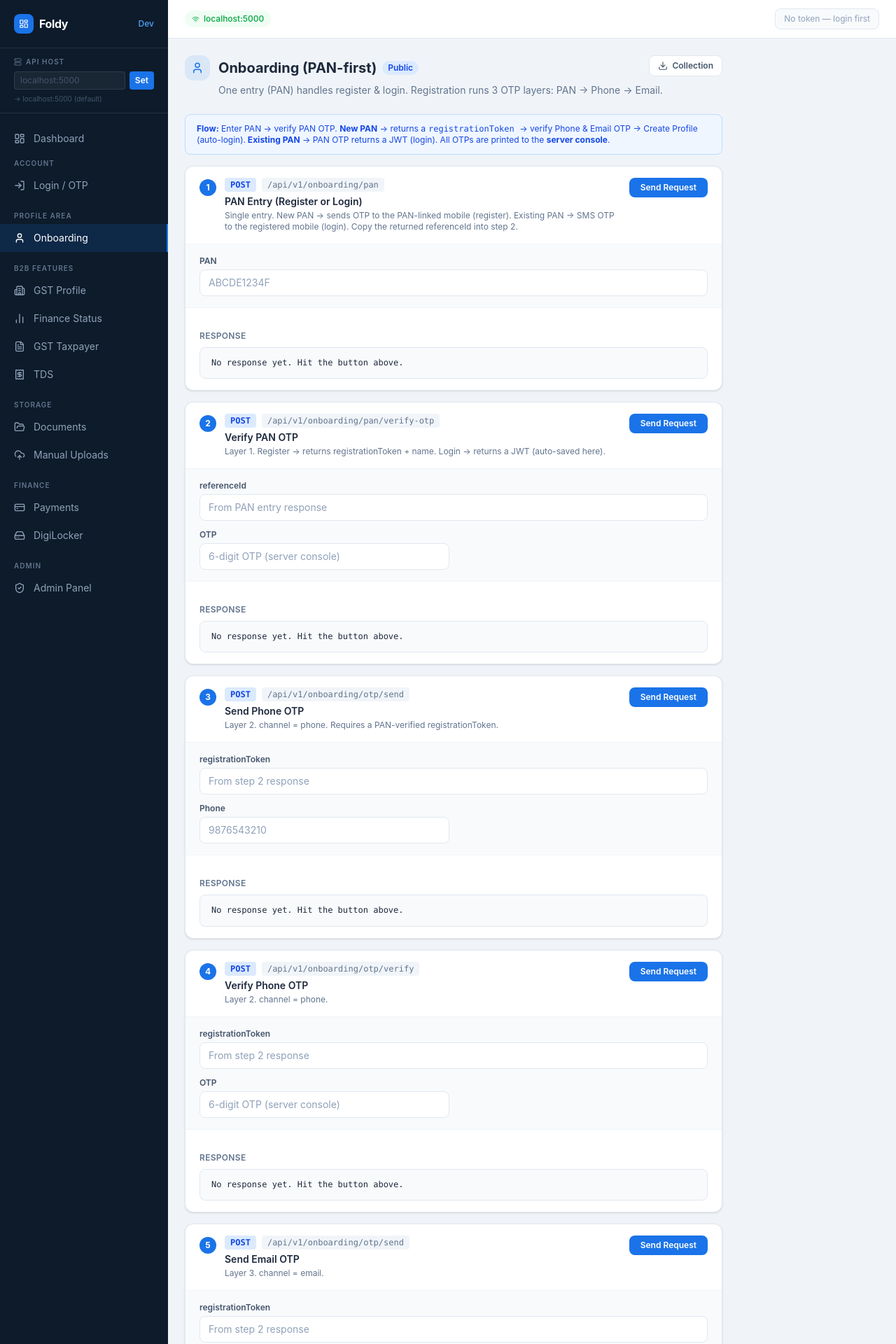
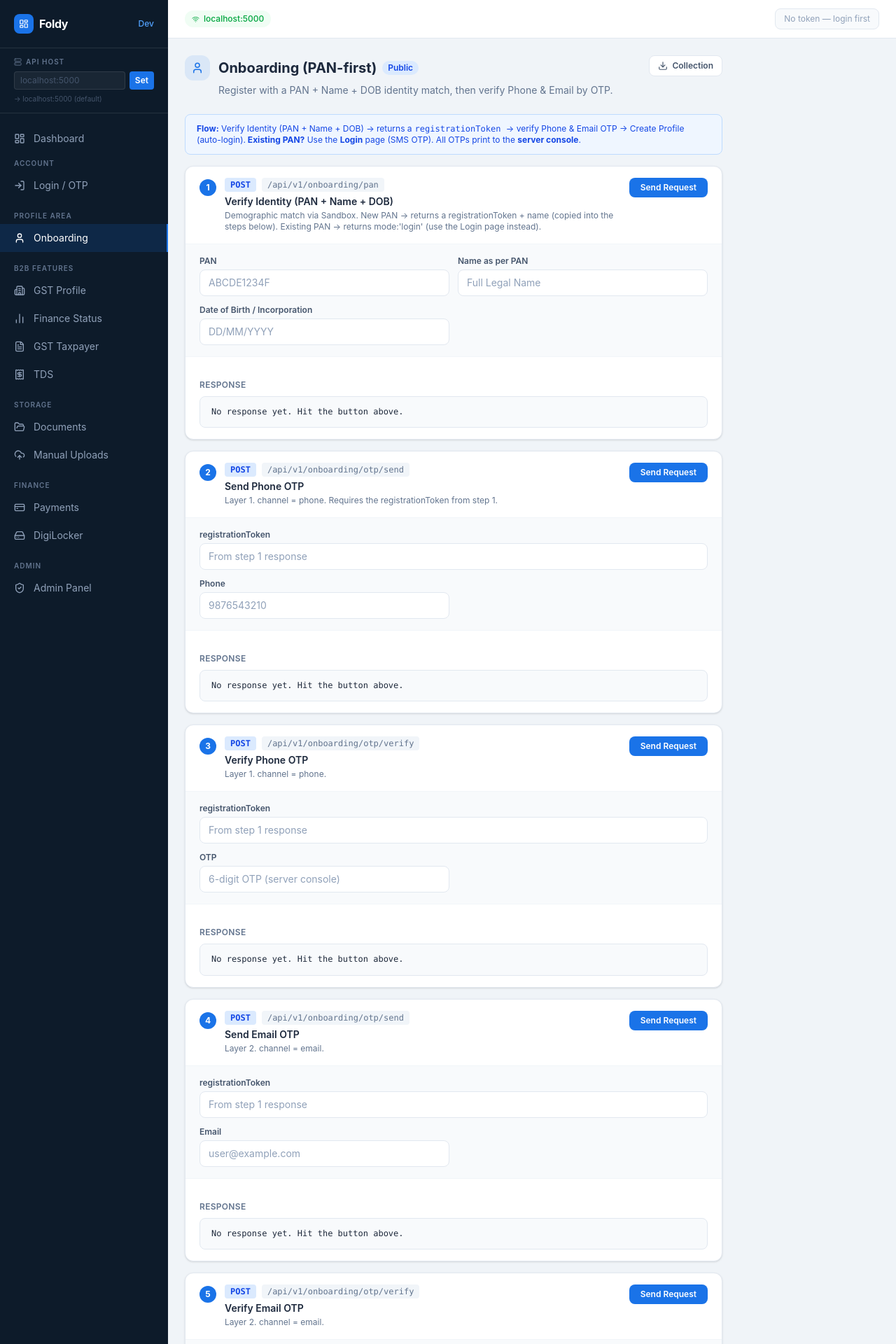
Before and after one commit to kaushikwebingo-tech/foldy_web, a React (Vite) app: page /onboarding in a window 1280 px wide. Shown: the top 1920 px of the page at 70% size. Built offline with nearby package versions, Linux system fonts and the light colour scheme.

Commit message:
onboarding api changes

```diff
--- a/src/api/authApi.ts
+++ b/src/api/authApi.ts
@@ -3,18 +3,21 @@ import { client } from './client';
 /*
  * Onboarding (PAN-first) + session helpers.
  * Single entry: panEntry → server returns mode "register" or "login".
- * Registration runs 3 OTP layers: PAN → Phone → Email → create-profile.
+ *   - New PAN (+ name + DOB) → demographic match → registrationToken.
+ *   - Existing PAN → SMS OTP to the registered mobile (login).
+ * Registration then runs 2 OTP layers: Phone → Email → create-profile.
  */
 export const authApi = {
-  // Single entry — register (new PAN) or login (existing PAN).
-  panEntry:        (pan: string) =>
-    client.post('/onboarding/pan', { pan }),
+  // Single entry. Registration needs pan + name + dob (demographic match);
+  // login (existing PAN) only needs pan.
+  panEntry:        (pan: string, name?: string, dob?: string) =>
+    client.post('/onboarding/pan', { pan, ...(name ? { name } : {}), ...(dob ? { dob } : {}) }),
 
-  // Layer 1 — PAN OTP. Returns registrationToken (register) or token (login).
+  // Existing-PAN login — verify the SMS OTP. Returns { mode:'login', token, user }.
   verifyPanOtp:    (referenceId: string, otp: string) =>
     client.post('/onboarding/pan/verify-otp', { referenceId, otp }),
 
-  // Layers 2 & 3 — phone / email OTP (registration).
+  // Layers 1 & 2 — phone / email OTP (registration).
   sendOtp:         (registrationToken: string, channel: 'phone' | 'email', value: string) =>
     client.post('/onboarding/otp/send', { registrationToken, channel, value }),
 
--- a/src/lib/apiCatalog.ts
+++ b/src/lib/apiCatalog.ts
@@ -52,31 +52,31 @@ export const API_SECTIONS: Record<string, ApiSection> = {
   onboarding: {
     key: 'onboarding',
     name: 'Onboarding (PAN-first)',
-    description: 'Single entry: POST /onboarding/pan handles both registration and login. Registration runs 3 OTP layers — PAN (AuthBridge) → Phone → Email — then create-profile returns a JWT. Login (existing PAN) returns the JWT from pan/verify-otp. All OTPs print to the server console in dev.',
+    description: 'Single entry: POST /onboarding/pan handles both registration and login. New PAN → PAN + name + DOB demographic match (Sandbox) → registrationToken; registration then runs 2 OTP layers — Phone → Email — and create-profile returns a JWT. Existing PAN → SMS OTP to the registered mobile, then pan/verify-otp returns the JWT. All OTPs print to the server console in dev.',
     endpoints: [
       {
         name: 'PAN Entry (Register or Login)',
         method: 'POST',
         path: 'api/v1/onboarding/pan',
-        description: 'New PAN → AuthBridge sends OTP to the PAN-linked mobile (mode:"register"). Existing PAN → SMS OTP to the registered mobile (mode:"login"). Returns a referenceId for the next step.',
-        body: { pan: 'ABCDE1234F' }
+        description: 'New PAN → demographic match on PAN + name + dob; on success returns mode:"register" + registrationToken + name. Existing PAN → SMS OTP to the registered mobile, returns mode:"login" + referenceId (name/dob ignored).',
+        body: { pan: 'ABCDE1234F', name: 'John Doe', dob: '01/01/1990' }
       },
       {
-        name: 'Verify PAN OTP (Layer 1)',
+        name: 'Verify OTP & Login (existing PAN)',
         method: 'POST',
         path: 'api/v1/onboarding/pan/verify-otp',
-        description: 'Register → returns registrationToken + name. Login → returns { token, user } (JWT).',
+        description: 'Login only: verifies the SMS OTP from PAN Entry and returns { mode:"login", token, user } (JWT).',
         body: { referenceId: '<referenceId>', otp: '123456' }
       },
       {
-        name: 'Send OTP — Phone / Email (Layers 2 & 3)',
+        name: 'Send OTP — Phone / Email (Layers 1 & 2)',
         method: 'POST',
         path: 'api/v1/onboarding/otp/send',
-        description: 'channel = "phone" or "email". Requires a PAN-verified registrationToken.',
+        description: 'channel = "phone" or "email". Requires the registrationToken from PAN Entry.',
         body: { registrationToken: '<registrationToken>', channel: 'phone', value: '9876543210' }
       },
       {
-        name: 'Verify OTP — Phone / Email (Layers 2 & 3)',
+        name: 'Verify OTP — Phone / Email (Layers 1 & 2)',
         method: 'POST',
         path: 'api/v1/onboarding/otp/verify',
         body: { registrationToken: '<registrationToken>', channel: 'phone', otp: '123456' }
@@ -85,7 +85,7 @@ export const API_SECTIONS: Record<string, ApiSection> = {
         name: 'Create Profile (auto-login)',
         method: 'POST',
         path: 'api/v1/onboarding/create-profile',
-        description: 'Requires PAN + Phone + Email all verified. Returns { token, user }. name defaults to the PAN-fetched name.',
+        description: 'Requires Phone + Email verified. Returns { token, user }. name defaults to the identity-matched name.',
         body: { registrationToken: '<registrationToken>', name: 'John Doe' }
       },
       {
--- a/src/pages/AdminPage.tsx
+++ b/src/pages/AdminPage.tsx
@@ -116,6 +116,7 @@ export default function AdminPage() {
       <div className="space-y-4">
         {/* Admin Register */}
         <ApiCard
+          step={1}
           title="Register Admin"
           method="POST"
           endpoint="/api/admin/v1/auth/register"
@@ -146,6 +147,7 @@ export default function AdminPage() {
 
         {/* Admin Login */}
         <ApiCard
+          step={2}
           title="Admin Login"
           method="POST"
           endpoint="/api/admin/v1/auth/login"
@@ -174,6 +176,7 @@ export default function AdminPage() {
 
         {/* List admins */}
         <ApiCard
+          step={3}
           title="List Admin Users"
           method="GET"
           endpoint="/api/admin/v1/admin-users"
@@ -211,6 +214,7 @@ export default function AdminPage() {
 
         {/* List plans */}
         <ApiCard
+          step={4}
           title="List Plans"
           method="GET"
           endpoint="/api/admin/v1/plans"
@@ -218,8 +222,9 @@ export default function AdminPage() {
           onSubmit={() => adminApi.listPlans()}
         />
 
-        Create plan
+        {/* Create plan */}
         <ApiCard
+          step={5}
           title="Create Plan"
           method="POST"
           endpoint="/api/admin/v1/plans"
@@ -307,6 +312,7 @@ export default function AdminPage() {
 
         {/* Update plan */}
         <ApiCard
+          step={6}
           title="Update Plan (price / quotas)"
           method="PUT"
           endpoint="/api/admin/v1/plans/:id"
@@ -325,6 +331,7 @@ export default function AdminPage() {
 
         {/* Activate / deactivate plan */}
         <ApiCard
+          step={7}
           title="Activate / Deactivate Plan"
           method="PATCH"
           endpoint="/api/admin/v1/plans/:id/status"
@@ -366,6 +373,7 @@ export default function AdminPage() {
 
         {/* Overview */}
         <ApiCard
+          step={8}
           title="Statistics Overview"
           method="GET"
           endpoint="/api/admin/v1/stats/overview"
@@ -393,6 +401,7 @@ export default function AdminPage() {
 
         {/* Revenue */}
         <ApiCard
+          step={9}
           title="Revenue & Trend"
           method="GET"
           endpoint="/api/admin/v1/stats/revenue"
@@ -423,6 +432,7 @@ export default function AdminPage() {
 
         {/* List app users */}
         <ApiCard
+          step={10}
           title="List App Users"
           method="GET"
           endpoint="/api/admin/v1/users"
@@ -449,6 +459,7 @@ export default function AdminPage() {
 
         {/* Get user details */}
         <ApiCard
+          step={11}
           title="Get User Details"
           method="GET"
           endpoint="/api/admin/v1/users/:userId"
@@ -467,6 +478,7 @@ export default function AdminPage() {
 
         {/* Block user */}
         <ApiCard
+          step={12}
           title="Block User"
           method="PATCH"
           endpoint="/api/admin/v1/users/:userId/block"
@@ -493,6 +505,7 @@ export default function AdminPage() {
 
         {/* Unblock user */}
         <ApiCard
+          step={13}
           title="Unblock User"
           method="PATCH"
           endpoint="/api/admin/v1/users/:userId/unblock"
@@ -518,6 +531,7 @@ export default function AdminPage() {
 
         {/* Cancel subscription */}
         <ApiCard
+          step={14}
           title="Cancel Subscription"
           method="POST"
           endpoint="/api/admin/v1/users/:userId/cancel-subscription"
@@ -544,6 +558,7 @@ export default function AdminPage() {
 
         {/* Refund payment */}
         <ApiCard
+          step={15}
           title="Process Refund"
           method="POST"
           endpoint="/api/admin/v1/payments/:paymentId/refund"
@@ -581,6 +596,7 @@ export default function AdminPage() {
 
         {/* Audit logs */}
         <ApiCard
+          step={16}
           title="Audit Logs"
           method="GET"
           endpoint="/api/admin/v1/audit-logs"
--- a/src/pages/GstTaxpayerPage.tsx
+++ b/src/pages/GstTaxpayerPage.tsx
@@ -72,9 +72,8 @@ export default function GstTaxpayerPage() {
 
       <div className="space-y-4">
         {/* Step 1 */}
-        <div className="relative">
-          <div className="absolute -left-3 top-4 w-6 h-6 bg-[#1A73E8] rounded-full flex items-center justify-center text-white text-xs font-bold">1</div>
         <ApiCard
+          step={1}
           title="Generate GST Portal OTP"
           method="POST"
           endpoint="/api/v1/b2b/gst/otp"
@@ -86,12 +85,10 @@ export default function GstTaxpayerPage() {
           <SelectField label="Type" value={otpType} onChange={setOtpType} options={OTP_TYPES} />
           <Field label="Title (optional)" value={otpTitle} onChange={setOtpTitle} placeholder="e.g. Q1 filing" />
         </ApiCard>
-        </div>
 
         {/* Step 2 */}
-        <div className="relative">
-          <div className="absolute -left-3 top-4 w-6 h-6 bg-[#1A73E8] rounded-full flex items-center justify-center text-white text-xs font-bold">2</div>
         <ApiCard
+          step={2}
           title="Verify GST Portal OTP"
           method="POST"
           endpoint="/api/v1/b2b/gst/otp/verify"
@@ -102,10 +99,10 @@ export default function GstTaxpayerPage() {
           <Field label="GSTIN" value={gstin} onChange={setGstin} placeholder="29ABCDE1234F1Z5" />
           <Field label="OTP" value={otp} onChange={setOtp} placeholder="OTP from GST portal" />
         </ApiCard>
-        </div>
 
         {/* Refresh session */}
         <ApiCard
+          step={3}
           title="Refresh Taxpayer Session"
           method="POST"
           endpoint="/api/v1/b2b/gst/session/refresh"
@@ -117,6 +114,7 @@ export default function GstTaxpayerPage() {
 
         {/* GSTR-1 Summary */}
         <ApiCard
+          step={4}
           title="Get GSTR-1 Summary"
           method="POST"
           endpoint="/api/v1/b2b/gst/gstr1/summary"
@@ -131,6 +129,7 @@ export default function GstTaxpayerPage() {
 
         {/* GSTR-1 B2B */}
         <ApiCard
+          step={5}
           title="Get GSTR-1 B2B Invoices"
           method="POST"
           endpoint="/api/v1/b2b/gst/gstr1/b2b"
@@ -145,6 +144,7 @@ export default function GstTaxpayerPage() {
 
         {/* Comprehensive Summary */}
         <ApiCard
+          step={6}
           title="Get Return Summary (GSTR-1/1A/3B/9/9C)"
           method="POST"
           endpoint="/api/v1/b2b/gst/summary/:type"
@@ -159,6 +159,7 @@ export default function GstTaxpayerPage() {
 
         {/* Sales Summary */}
         <ApiCard
+          step={7}
           title="Get Annual Sales Summary"
           method="GET"
           endpoint="/api/v1/b2b/gst/sales-summary"
@@ -172,6 +173,7 @@ export default function GstTaxpayerPage() {
 
         {/* Mark as filed */}
         <ApiCard
+          step={8}
           title="Mark Return as Filed"
           method="POST"
           endpoint="/api/v1/b2b/gst/mark-as-filed"
--- a/src/pages/LoginPage.tsx
+++ b/src/pages/LoginPage.tsx
@@ -25,7 +25,7 @@ function PanLoginCards() {
         title="PAN Entry"
         method="POST"
         endpoint="/api/v1/onboarding/pan"
-        description="Existing PAN → SMS OTP to the registered mobile (login). New PAN → starts registration. Copy referenceId into step 2."
+        description="Existing PAN → SMS OTP to the registered mobile (login). New PAN → use the Onboarding page (needs Name + DOB). Copy referenceId into step 2."
         onSubmit={() => authApi.panEntry(pan)}
       >
         <Field label="PAN" value={pan} onChange={setPan} placeholder="ABCDE1234F" fullWidth />
--- a/src/pages/OnboardingPage.tsx
+++ b/src/pages/OnboardingPage.tsx
@@ -7,132 +7,117 @@ import { setToken } from "@/lib/utils";
 import { User } from "lucide-react";
 
 /*
- * PAN-first onboarding. Single entry (POST /onboarding/pan) branches register vs
- * login. Registration = 3 OTP layers (PAN → Phone → Email) → create-profile.
- * Dev: every OTP is printed to the SERVER console ([DEV OTP] / [AuthBridge STUB]).
+ * PAN-first onboarding (registration). Step 1 is a PAN + Name + DOB demographic
+ * match (Sandbox) — no PAN OTP. On a match the server returns a registrationToken;
+ * registration then verifies Phone & Email via OTP and create-profile auto-logs in.
+ * Existing PAN → use the Login page (SMS OTP). Dev: OTPs print to the SERVER console.
  */
 export default function OnboardingPage() {
   const [pan, setPan] = useState("");
-  const [referenceId, setReferenceId] = useState("");
-  const [panOtp, setPanOtp] = useState("");
+  const [name, setName] = useState("");
+  const [dob, setDob] = useState("");
   const [regToken, setRegToken] = useState("");
   const [phone, setPhone] = useState("");
   const [phoneOtp, setPhoneOtp] = useState("");
   const [email, setEmail] = useState("");
   const [emailOtp, setEmailOtp] = useState("");
-  const [name, setName] = useState("");
 
   return (
     <div className="max-w-3xl">
       <PageHeader
         title="Onboarding (PAN-first)"
-        subtitle="One entry (PAN) handles register & login. Registration runs 3 OTP layers: PAN → Phone → Email."
+        subtitle="Register with a PAN + Name + DOB identity match, then verify Phone & Email by OTP."
         icon={<User size={18} />}
         badge="Public"
         postmanSection="onboarding"
       />
 
       <div className="mb-4 px-4 py-3 bg-blue-50 border border-blue-200 rounded-lg text-xs text-blue-700">
-        <strong>Flow:</strong> Enter PAN → verify PAN OTP. <strong>New PAN</strong> → returns a
+        <strong>Flow:</strong> Verify Identity (PAN + Name + DOB) → returns a
         <code className="mx-1">registrationToken</code> → verify Phone &amp; Email OTP → Create Profile (auto-login).
-        <strong> Existing PAN</strong> → PAN OTP returns a JWT (login). All OTPs are printed to the <strong>server console</strong>.
+        <strong> Existing PAN?</strong> Use the <strong>Login</strong> page (SMS OTP). All OTPs print to the <strong>server console</strong>.
       </div>
 
       <div className="space-y-4">
-        {/* 1. PAN entry */}
+        {/* 1. Identity verification (demographic match) */}
         <ApiCard
           step={1}
-          title="PAN Entry (Register or Login)"
+          title="Verify Identity (PAN + Name + DOB)"
           method="POST"
           endpoint="/api/v1/onboarding/pan"
-          description="Single entry. New PAN → sends OTP to the PAN-linked mobile (register). Existing PAN → SMS OTP to the registered mobile (login). Copy the returned referenceId into step 2."
-          onSubmit={() => authApi.panEntry(pan)}
-        >
-          <Field label="PAN" value={pan} onChange={setPan} placeholder="ABCDE1234F" fullWidth />
-        </ApiCard>
-
-        {/* 2. Verify PAN OTP */}
-        <ApiCard
-          step={2}
-          title="Verify PAN OTP"
-          method="POST"
-          endpoint="/api/v1/onboarding/pan/verify-otp"
-          description="Layer 1. Register → returns registrationToken + name. Login → returns a JWT (auto-saved here)."
+          description="Demographic match via Sandbox. New PAN → returns a registrationToken + name (copied into the steps below). Existing PAN → returns mode:'login' (use the Login page instead)."
           onSubmit={async () => {
-            const res = await authApi.verifyPanOtp(referenceId, panOtp);
+            const res = await authApi.panEntry(pan, name, dob);
             const data = res.data?.data;
-            if (data?.mode === "login" && data?.token) {
-              setToken(data.token);
-              window.location.reload();
-            } else if (data?.registrationToken) {
-              setRegToken(data.registrationToken);
-            }
+            if (data?.registrationToken) setRegToken(data.registrationToken);
+            if (data?.name) setName(data.name);
             return res;
           }}
         >
-          <Field label="referenceId" value={referenceId} onChange={setReferenceId} placeholder="From PAN entry response" fullWidth />
-          <Field label="OTP" value={panOtp} onChange={setPanOtp} placeholder="6-digit OTP (server console)" />
+          <Field label="PAN" value={pan} onChange={setPan} placeholder="ABCDE1234F" />
+          <Field label="Name as per PAN" value={name} onChange={setName} placeholder="Full Legal Name" />
+          <Field label="Date of Birth / Incorporation" value={dob} onChange={setDob} placeholder="DD/MM/YYYY" />
         </ApiCard>
 
-        {/* 3. Phone OTP — send */}
+        {/* 2. Phone OTP — send */}
         <ApiCard
-          step={3}
+          step={2}
           title="Send Phone OTP"
           method="POST"
           endpoint="/api/v1/onboarding/otp/send"
-          description="Layer 2. channel = phone. Requires a PAN-verified registrationToken."
+          description="Layer 1. channel = phone. Requires the registrationToken from step 1."
           onSubmit={() => authApi.sendOtp(regToken, "phone", phone)}
         >
-          <Field label="registrationToken" value={regToken} onChange={setRegToken} placeholder="From step 2 response" fullWidth />
+          <Field label="registrationToken" value={regToken} onChange={setRegToken} placeholder="From step 1 response" fullWidth />
           <Field label="Phone" value={phone} onChange={setPhone} placeholder="9876543210" />
         </ApiCard>
 
-        {/* 4. Phone OTP — verify */}
+        {/* 3. Phone OTP — verify */}
         <ApiCard
-          step={4}
+          step={3}
           title="Verify Phone OTP"
           method="POST"
           endpoint="/api/v1/onboarding/otp/verify"
-          description="Layer 2. channel = phone."
+          description="Layer 1. channel = phone."
           onSubmit={() => authApi.verifyOtp(regToken, "phone", phoneOtp)}
         >
-          <Field label="registrationToken" value={regToken} onChange={setRegToken} placeholder="From step 2 response" fullWidth />
+          <Field label="registrationToken" value={regToken} onChange={setRegToken} placeholder="From step 1 response" fullWidth />
           <Field label="OTP" value={phoneOtp} onChange={setPhoneOtp} placeholder="6-digit OTP (server console)" />
         </ApiCard>
 
-        {/* 5. Email OTP — send */}
+        {/* 4. Email OTP — send */}
         <ApiCard
-          step={5}
+          step={4}
           title="Send Email OTP"
           method="POST"
           endpoint="/api/v1/onboarding/otp/send"
-          description="Layer 3. channel = email."
+          description="Layer 2. channel = email."
           onSubmit={() => authApi.sendOtp(regToken, "email", email)}
         >
-          <Field label="registrationToken" value={regToken} onChange={setRegToken} placeholder="From step 2 response" fullWidth />
+          <Field label="registrationToken" value={regToken} onChange={setRegToken} placeholder="From step 1 response" fullWidth />
           <Field label="Email" value={email} onChange={setEmail} placeholder="user@example.com" type="email" />
         </ApiCard>
 
-        {/* 6. Email OTP — verify */}
+        {/* 5. Email OTP — verify */}
         <ApiCard
-          step={6}
+          step={5}
           title="Verify Email OTP"
           method="POST"
           endpoint="/api/v1/onboarding/otp/verify"
-          description="Layer 3. channel = email."
+          description="Layer 2. channel = email."
           onSubmit={() => authApi.verifyOtp(regToken, "email", emailOtp)}
         >
-          <Field label="registrationToken" value={regToken} onChange={setRegToken} placeholder="From step 2 response" fullWidth />
+          <Field label="registrationToken" value={regToken} onChange={setRegToken} placeholder="From step 1 response" fullWidth />
           <Field label="OTP" value={emailOtp} onChange={setEmailOtp} placeholder="6-digit OTP (server console)" />
         </ApiCard>
 
-        {/* 7. Create profile */}
+        {/* 6. Create profile */}
         <ApiCard
-          step={7}
+          step={6}
           title="Create Profile (auto-login)"
           method="POST"
           endpoint="/api/v1/onboarding/create-profile"
-          description="Requires PAN + Phone + Email all verified. Name defaults to the PAN-fetched name. Returns a JWT (auto-saved here)."
+          description="Requires Phone + Email verified. Name defaults to the identity-matched name. Returns a JWT (auto-saved here)."
           onSubmit={async () => {
             const res = await authApi.createProfile(regToken, name || undefined);
             const token = res.data?.data?.token;
@@ -143,8 +128,8 @@ export default function OnboardingPage() {
             return res;
           }}
         >
-          <Field label="registrationToken" value={regToken} onChange={setRegToken} placeholder="From step 2 response" fullWidth />
-          <Field label="Name (optional)" value={name} onChange={setName} placeholder="Defaults to PAN holder name" fullWidth />
+          <Field label="registrationToken" value={regToken} onChange={setRegToken} placeholder="From step 1 response" fullWidth />
+          <Field label="Name (optional)" value={name} onChange={setName} placeholder="Defaults to the matched PAN name" fullWidth />
         </ApiCard>
       </div>
     </div>
```
Lines whose indentation alone changed are shown as unchanged.
